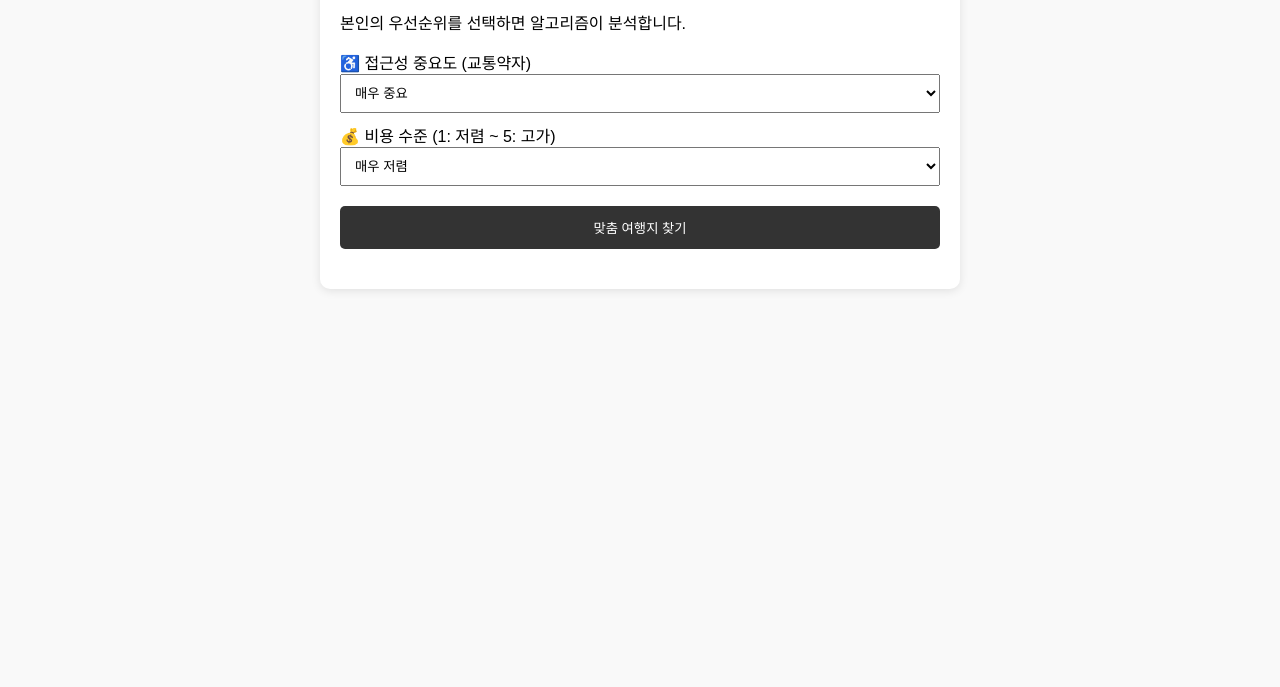
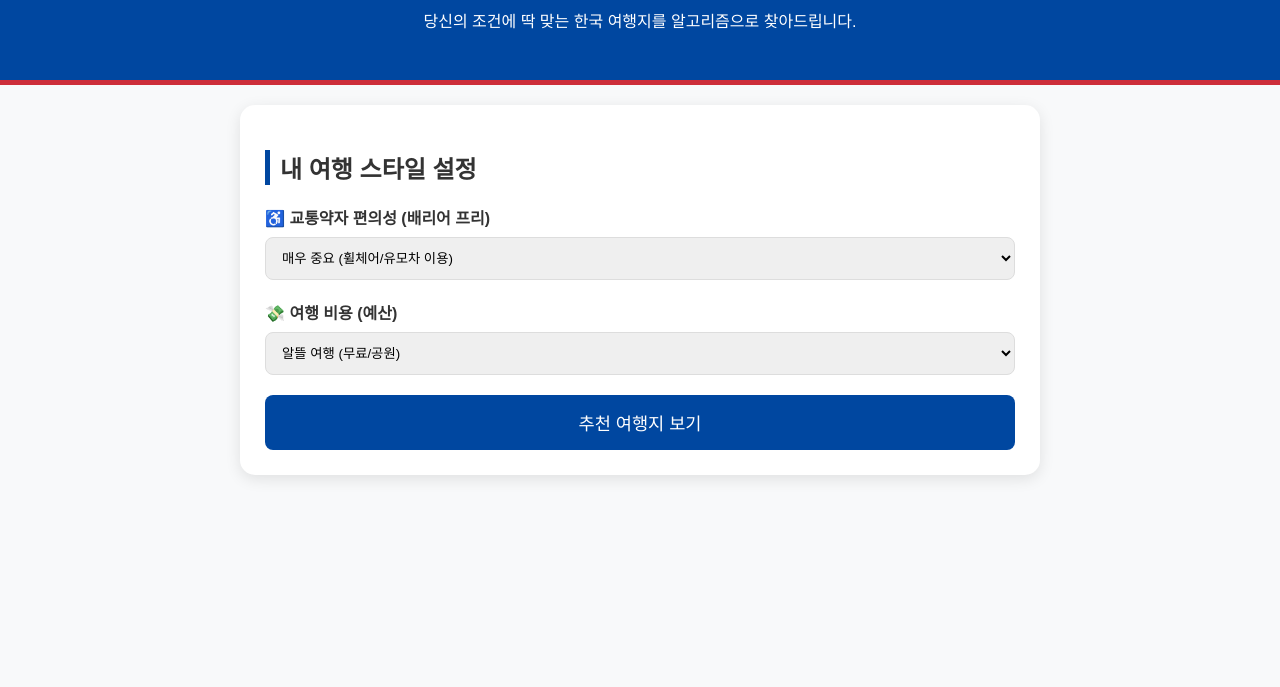
Before and after one commit to s2127096/s2127096, a plain HTML site: page root/index.html in a window 1280 px wide. Shown: the part 113-800 px from the top of the page. Drawn offline with Linux system fonts and the light colour scheme.

Commit message:
index.html

```diff
--- a/root/index.html
+++ b/root/index.html
@@ -1,52 +1,75 @@
 <!DOCTYPE html>
-<html lang="ja">
+<html lang="ko">
 <head>
     <meta charset="UTF-8">
     <meta name="viewport" content="width=device-width, initial-scale=1.0">
-    <title>맞춤형 여행 추천 시스템</title>
+    <title>K-Travel: 맞춤형 한국 여행 추천</title>
     <style>
-        body { font-family: 'Malgun Gothic', sans-serif; padding: 20px; background: #f9f9f9; }
-        .card { background: white; padding: 20px; border-radius: 10px; box-shadow: 0 2px 10px rgba(0,0,0,0.1); max-width: 600px; margin: auto; }
-        .recommend-item { padding: 10px; border-bottom: 1px solid #eee; display: flex; justify-content: space-between; }
-        .score-tag { background: #2196F3; color: white; padding: 2px 8px; border-radius: 5px; font-size: 0.8em; }
-        button { width: 100%; padding: 12px; background: #333; color: white; border: none; border-radius: 5px; cursor: pointer; margin-top: 10px; }
-        select { width: 100%; padding: 10px; margin-bottom: 10px; }
+        :root { --primary: #0047a0; --accent: #cd2e3a; --bg: #f8f9fa; }
+        body { font-family: 'Malgun Gothic', sans-serif; background: var(--bg); margin: 0; padding: 0; color: #333; }
+        header { background: var(--primary); color: white; padding: 2rem 1rem; text-align: center; border-bottom: 5px solid var(--accent); }
+        .container { max-width: 800px; margin: 20px auto; padding: 0 15px; }
+        .config-card { background: white; padding: 25px; border-radius: 15px; box-shadow: 0 4px 15px rgba(0,0,0,0.1); margin-bottom: 20px; }
+        h2 { border-left: 5px solid var(--primary); padding-left: 10px; margin-bottom: 20px; }
+        label { display: block; margin-bottom: 8px; font-weight: bold; }
+        select { width: 100%; padding: 12px; margin-bottom: 20px; border: 1px solid #ddd; border-radius: 8px; }
+        button { width: 100%; padding: 15px; background: var(--primary); color: white; border: none; border-radius: 8px; font-size: 1.1rem; cursor: pointer; transition: 0.3s; }
+        button:hover { background: #003375; }
+        .result-item { background: white; padding: 15px; margin-bottom: 10px; border-radius: 10px; display: flex; justify-content: space-between; align-items: center; border: 1px solid #eee; }
+        .rank { background: var(--accent); color: white; width: 30px; height: 30px; display: flex; align-items: center; justify-content: center; border-radius: 50%; font-weight: bold; }
+        .info { flex-grow: 1; margin-left: 15px; }
+        .match-badge { background: #e7f3ff; color: #2196F3; padding: 4px 8px; border-radius: 5px; font-size: 0.85rem; }
     </style>
 </head>
 <body>
 
-<div class="card">
-    <h2>🎯 맞춤형 여행지 추천</h2>
-    <p>본인의 우선순위를 선택하면 알고리즘이 분석합니다.</p>
+<header>
+    <h1>🇰🇷 K-Travel 가이드</h1>
+    <p>당신의 조건에 딱 맞는 한국 여행지를 알고리즘으로 찾아드립니다.</p>
+</header>
 
-    <label>♿ 접근성 중요도 (교통약자)</label>
-    <select id="accInput"><option value="5">매우 중요</option><option value="3">보통</option><option value="1">낮음</option></select>
+<div class="container">
+    <div class="config-card">
+        <h2>내 여행 스타일 설정</h2>
 
-    <label>💰 비용 수준 (1: 저렴 ~ 5: 고가)</label>
-    <select id="costInput"><option value="1">매우 저렴</option><option value="3">보통</option><option value="5">럭셔리</option></select>
+        <label>♿ 교통약자 편의성 (배리어 프리)</label>
+        <select id="accInput">
+            <option value="5">매우 중요 (휠체어/유모차 이용)</option>
+            <option value="3">보통</option>
+            <option value="1">중요하지 않음</option>
+        </select>
 
-    <button onclick="runRecommend()">맞춤 여행지 찾기</button>
+        <label>💸 여행 비용 (예산)</label>
+        <select id="costInput">
+            <option value="1">알뜰 여행 (무료/공원)</option>
+            <option value="3">적당한 지출</option>
+            <option value="5">럭셔리 (호텔/프라이빗)</option>
+        </select>
 
-    <div id="resultList" style="margin-top:20px;">
-        </div>
+        <button onclick="runRecommend()">추천 여행지 보기</button>
+    </div>
+
+    <div id="resultArea"></div>
 </div>
 
 <script>
+// 여행지 데이터베이스 (수정 가능)
 const locations = [
-  { name: "서울타워", accessibility: 4, cost: 3, time: 2 },
   { name: "경복궁", accessibility: 5, cost: 2, time: 1 },
-  { name: "한강 공원", accessibility: 3, cost: 1, time: 1 },
-  { name: "남산 케이블카", accessibility: 4, cost: 4, time: 2 }
+  { name: "남산 서울타워", accessibility: 4, cost: 3, time: 2 },
+  { name: "한강 시민공원", accessibility: 4, cost: 1, time: 1 },
+  { name: "제주도 성산일출봉", accessibility: 2, cost: 4, time: 5 },
+  { name: "부산 해운대", accessibility: 5, cost: 3, time: 4 }
 ];
 
 function runRecommend() {
     const userCondition = {
         accessibility: parseInt(document.getElementById('accInput').value),
         cost: parseInt(document.getElementById('costInput').value),
-        time: 1 // 시간은 1로 고정하여 계산
+        time: 1 // 기본값
     };
 
-    // 사용자님이 작성하신 알고리즘 로직
+    // 사용자님의 알고리즘 적용
     const recommended = locations.map(location => {
         let score = Math.abs(userCondition.accessibility - location.accessibility) +
                     Math.abs(userCondition.cost - location.cost) +
@@ -54,19 +77,22 @@ function runRecommend() {
         return { ...location, score };
     }).sort((a, b) => a.score - b.score);
 
-    // 결과를 화면에 출력
-    const resultDiv = document.getElementById('resultList');
-    resultDiv.innerHTML = "<h3>추천 결과 (적합도 순)</h3>";
+    const resultArea = document.getElementById('resultArea');
+    resultArea.innerHTML = "<h2>나를 위한 추천 리스트</h2>";
 
     recommended.forEach((loc, index) => {
-        resultDiv.innerHTML += `
-            <div class="recommend-item">
-                <span>${index + 1}. <strong>${loc.name}</strong></span>
-                <span class="score-tag">차이 점수: ${loc.score} (낮을수록 적합)</span>
+        resultArea.innerHTML += `
+            <div class="result-item">
+                <div class="rank">${index + 1}</div>
+                <div class="info">
+                    <strong>${loc.name}</strong>
+                </div>
+                <div class="match-badge">매칭 점수: ${loc.score}</div>
             </div>
         `;
     });
 }
 </script>
+
 </body>
 </html>
```
